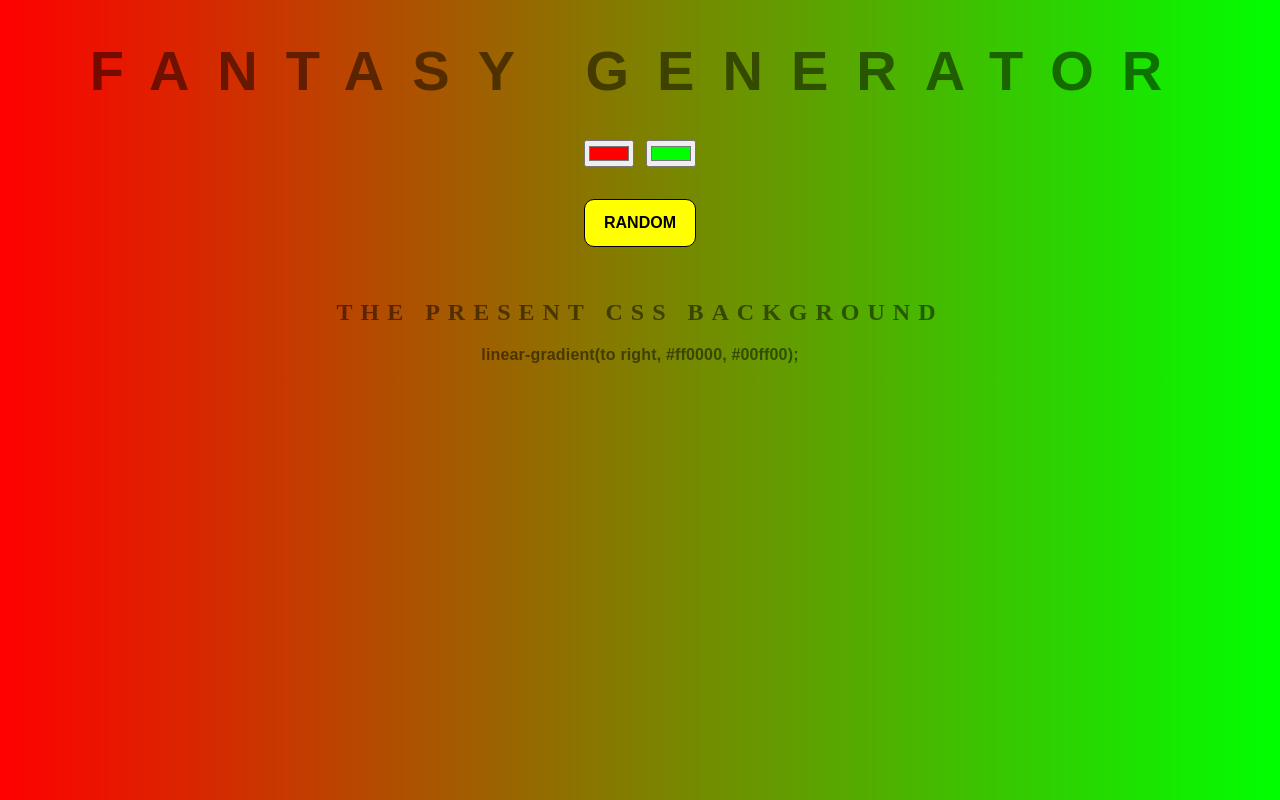
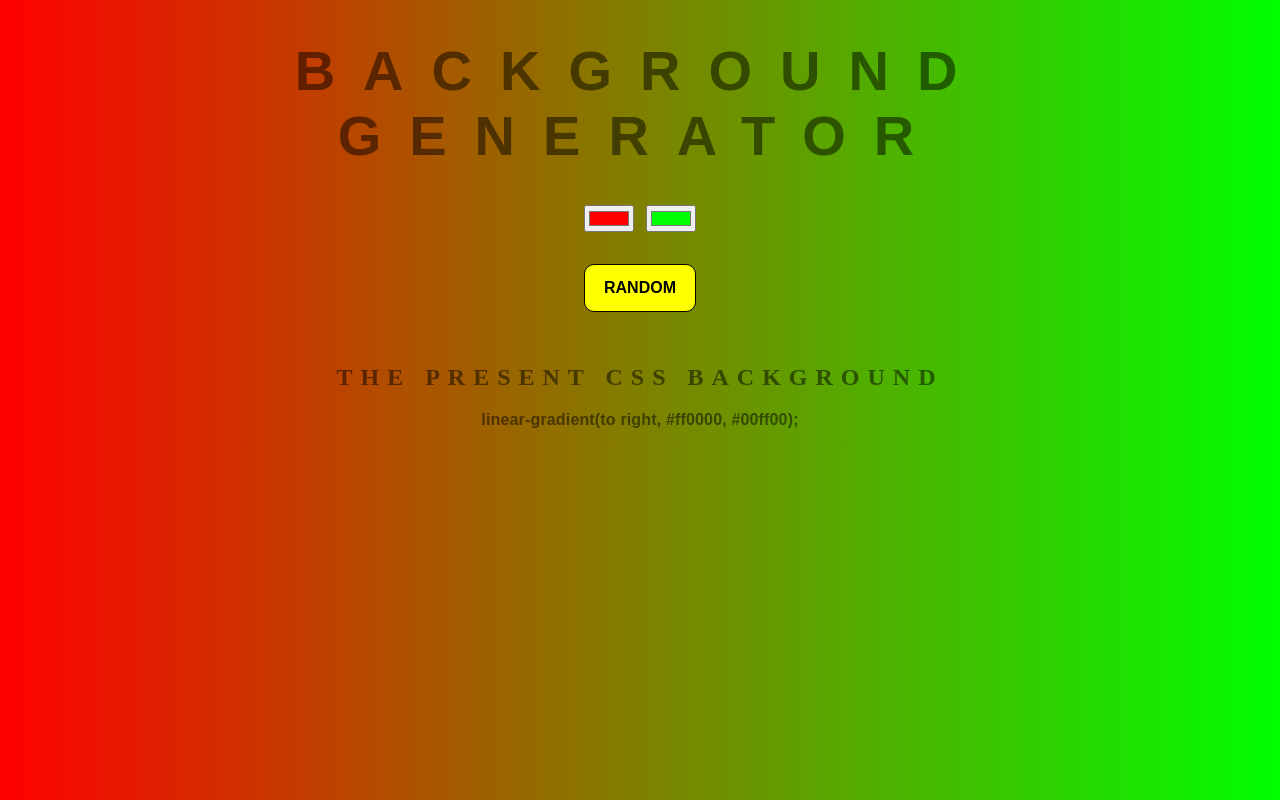
Before and after one commit to Mukesh2810/background_generator, a plain HTML site: page index.html in a window 1280 px wide. Drawn offline with Linux system fonts and the light colour scheme.

Commit message:
Changed the title back to the older one

```diff
--- a/index.html
+++ b/index.html
@@ -5,7 +5,7 @@
 	<link rel="stylesheet" type="text/css" href="style.css">
 </head>
 <body id="gradient">
-	<h1>Fantasy Generator</h1>
+	<h1>Background Generator</h1>
 	<input class="color1" type="color" name="color1" value="#ff0000">
 	<input class="color2" type="color" name="color2" value="#00ff00"><br>
 	<button id="random">RANDOM</button>
```
